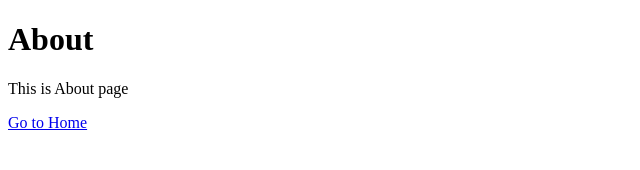
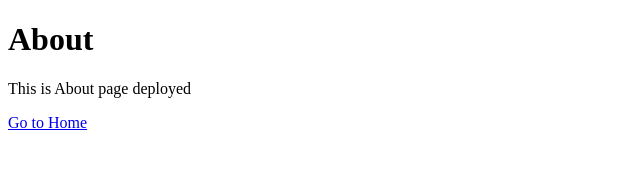
Before and after one commit to CIRCLECI-GWP/nuxt-netlify-deploy, a Nuxt app: page /about in a window 1280 px wide. Shown: the top 170 px of the page, without its empty margins (0-640 px from the left). Built offline with nearby package versions, Linux system fonts and the light colour scheme.

Commit message:
Deployed

```diff
--- a/pages/about.vue
+++ b/pages/about.vue
@@ -1,7 +1,7 @@
 <template>
   <div>
     <h1>About</h1>
-    <p>This is About page</p>
+    <p>This is About page deployed</p>
     <nuxt-link to="/">Go to Home</nuxt-link>
   </div>
 </template>
```
